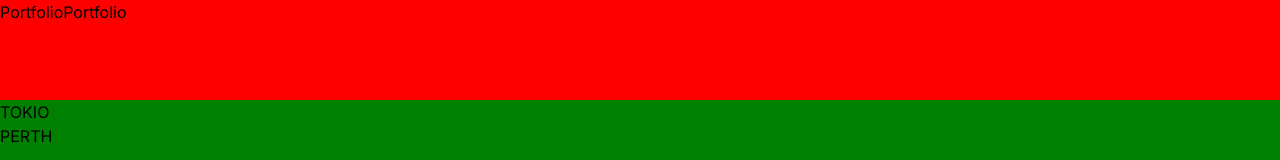
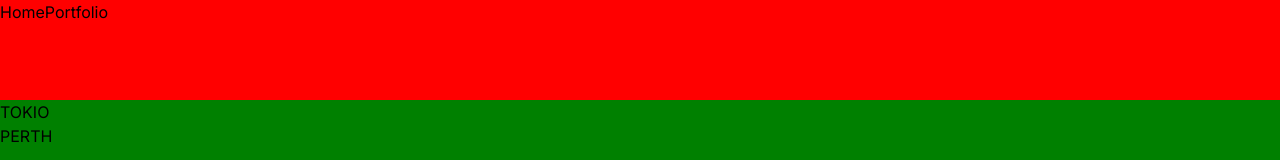
Before and after one commit to yoloOnTheBattlefield/crypto-app-test, a Next.js app: page /dashboard/analytics in a window 1280 px wide. Shown: the top 160 px of the page. Built offline with nearby package versions, Linux system fonts and the light colour scheme.

Commit message:
fixed suggestions

```diff
--- a/src/app/layout.tsx
+++ b/src/app/layout.tsx
@@ -20,7 +20,7 @@ export default function RootLayout({
       <body className={inter.className}>
         <div style={{ height: "100px", background: "red" }}>
           <div>
-            <Link href="/">Portfolio</Link>
+            <Link href="/">Home</Link>
             <Link href="/portfolio">Portfolio</Link>
           </div>
         </div>
```
